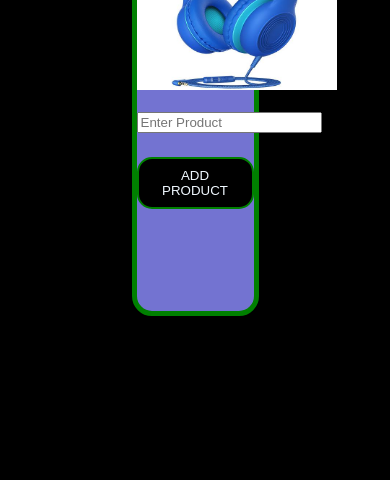
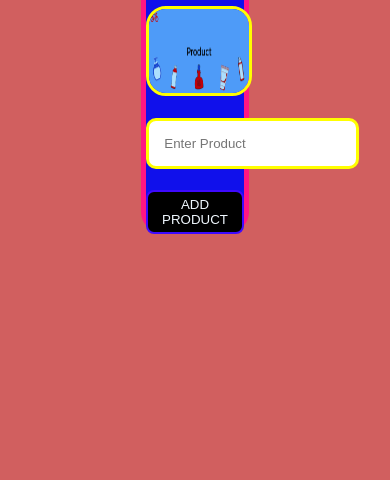
Before and after one commit to hafizmuneer/project-21, a plain HTML site: page index.html in a window 390 px wide. Shown: the part 364-844 px from the top of the page. Drawn offline with Linux system fonts and the light colour scheme.

Commit message:
project 20

```diff
--- a/app.js
+++ b/app.js
@@ -6,6 +6,31 @@ btn.addEventListener("click" , function(){
     let item = document.createElement("li")
 
 item.innerHTML = input.value;
+let icon =  document.createElement("i")
+icon.className = "fa-solid fa-circle-xmark";
+icon.addEventListener("click" , function(){
+    item.remove();
+})
+item.appendChild(icon)
 ul.appendChild(item)
+
 input.value = "";
 })
+
+
+// object------------>
+// Definition of Object in JavaScript:
+// An object in JavaScript is a collection of properties, where each property contains a key and a value.
+
+// syntax------------------->
+// let student = {
+//     key : value,
+// }
+
+let batsman = {
+    name : "babar azam",
+    shirtNo : 56,
+    playRole: "batsman",
+    country : "pakistan"
+}
+console.log(batsman);
--- a/index.html
+++ b/index.html
@@ -6,13 +6,14 @@
     <meta name="viewport" content="width=device-width, initial-scale=1.0">
     <title>Document</title>
     <link rel="stylesheet" href="style.css">
+    <link rel="stylesheet" href="https://cdnjs.cloudflare.com/ajax/libs/font-awesome/7.3.1/css/all.min.css">
 </head>
 
 <body>
     <div class="main">
         <div class="local">
             <h1>SHOPPING CART</h1>
-            <img src="images/1.jpg" class="img" alt=""><br><br>
+            <img src="images/1.png" class="img" alt=""><br><br>
 
             <input type="text" placeholder="Enter Product" id="type"> <br>
             <ul id="cart">
--- a/style.css
+++ b/style.css
@@ -5,35 +5,89 @@ body {
     padding: 0%;
 
 }
-.btn{
-    background-color: black;
+
+.btn {
+    background-color: rgb(50, 93, 211);
     color: aliceblue;
-    border: solid green 2px;
+    border: solid rgb(209, 195, 0) 2px;
     padding: 9px;
     margin-top: 8px;
     border-radius: 15px;
 }
-.main{
+
+.main {
     width: 100%;
     height: 100vh;
-    background-color: black;
+    background-color: rgb(109, 154, 238);
     color: aliceblue;
     display: flex;
     justify-content: center;
     align-items: center;
     text-align: center;
 }
-.local{
-    background-color: rgb(115, 115, 209);
+
+input {
+    padding: 15px;
+    border-radius: 10px;
+    border: solid yellow;
+}
+
+.local {
+    background-color: rgb(2, 2, 41);
     height: 60vh;
     width: 30%;
-    border: solid green 5px;
+    border: solid rgb(255, 177, 8) 5px;
     border-radius: 20px;
     padding: 30ox;
 
 
 }
-.img{
+
+.img {
     width: 200px;
     height: 20vh;
+    border-radius: 20px;
+    border: solid yellow;
 }
+
+@media screen and (max-width: 600px) {
+    .btn {
+        background-color: rgb(0, 0, 0);
+        color: aliceblue;
+        border: solid rgb(62, 9, 255) 2px;
+        padding: 5px;
+        margin-top: 5px;
+        border-radius: 8px;
+    }
+
+    .main {
+        width: 100%;
+        height: 100vh;
+        background-color: rgb(209, 95, 95);
+        color: aliceblue;
+        display: flex;
+        justify-content: center;
+        align-items: center;
+        text-align: center;
+    }
+
+    .local {
+        background-color: rgb(16, 16, 235);
+        height: 40vh;
+        width: 25%;
+        border: solid rgb(255, 23, 131) 5px;
+        border-radius: 20px;
+        padding: 15ox;
+
+
+    }
+
+    .img {
+        width: 100px;
+        height: 10vh;
+    }
+
+    .h1 {
+        font-weight: 200;
+    }
+}
```
Also changed, not shown: images/1.jpg (deleted), images/1.png (added).
